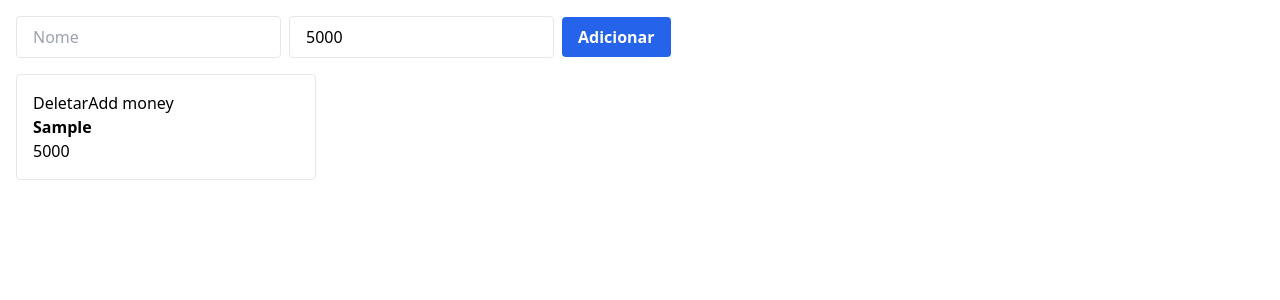
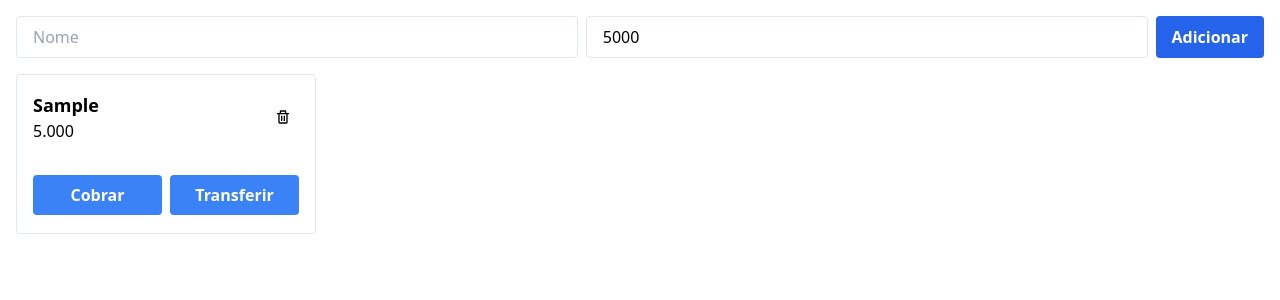
Before and after one commit to PdroLuiz/money-game-calc, a Next.js app: page / in a window 1280 px wide. Both pictures are taken after typing "Sample" into the empty fields and a click on the button "Adicionar". Shown: the top 300 px of the page. Built offline with nearby package versions, Linux system fonts and the light colour scheme.

Commit message:
making the ui better

```diff
--- a/components/player.tsx
+++ b/components/player.tsx
@@ -1,22 +1,28 @@
 import { IPlayer } from '../hooks/use-game'
+import { TrashButton } from './TrashButton'
+type PlayerProps = Omit<IPlayer, 'id'> & { onDelete: Function, addMoney: Function }
 
-type PlayerProps = Omit<IPlayer, 'id'> & { onDelete: Function, addMoney: Function }
+const formatter = new Intl.NumberFormat('pt-BR')
 
 export const Player = (props: PlayerProps) => {
   const handleClick = () => {
     props.onDelete()
   }
 
-  const handleAddMoney = () => {
-    props.addMoney()
-  }
+  return (
+    <section className='border rounded p-4 w-full h-40'>
+      <div className='flex justify-between items-center'>
+        <div>
+          <p className='font-semibold text-lg'>{props.name}</p>
+          <p className=''>{formatter.format(props.money)}</p>
+        </div>
+        <TrashButton onClick={handleClick}/>
 
-  return (
-    <div className='border rounded p-4'>
-      <button onClick={handleClick}>Deletar</button>
-      <button onClick={handleAddMoney}>Add money</button>
-      <p className='font-semibold'>{props.name}</p>
-      <p className=''>{props.money}</p>
-    </div>
+      </div>
+      <div className='flex justify-between pt-8 space-x-2'>
+        <button className='px-4 py-2 rounded bg-blue-500 text-white font-bold w-full'>Cobrar</button>
+        <button className='px-4 py-2 rounded bg-blue-500 text-white font-bold w-full'>Transferir</button>
+      </div>
+    </section>
   )
 }
--- a/pages/index.tsx
+++ b/pages/index.tsx
@@ -18,15 +18,22 @@ const Home: NextPage = () => {
 
   return (
     <div className='p-4 space-y-4'>
-      <form className='space-x-2' onSubmit={handleSubmit}>
-        <input placeholder='Nome' className='border rounded px-4 py-2' type="text" value={name} onChange={e => setName(e.target.value)}/>
-        <input placeholder='Dinheiro' className='border rounded px-4 py-2' type="number" value={money} onChange={e => setMoney(Number(e.target.value))}/>
+      <form className='flex justify-between space-x-2' onSubmit={handleSubmit}>
+        <input placeholder='Nome' className='border rounded px-4 py-2 w-full' type="text" value={name} onChange={e => setName(e.target.value)}/>
+        <input placeholder='Dinheiro' className='border rounded px-4 py-2 w-full' type="number" value={money} onChange={e => setMoney(Number(e.target.value))}/>
         <button
             className='px-4 py-2 bg-blue-600 text-white font-bold rounded'>Adicionar</button>
       </form>
-      <div className='grid grid-cols-4 gap-4'>
+      <div className='grid grid-cols-2 md:grid-cols-3 xl:grid-cols-4 gap-4 w-full'>
         {
-          players.map(p => <Player addMoney={() => addMoney(p.id, 1000)} onDelete={() => deletePlayer(p.id)} key={p.id} name={p.name} money={p.money}/>)
+          players.map(
+            player => <Player
+              key={player.id}
+              addMoney={() => addMoney(player.id, 1000)}
+              onDelete={() => deletePlayer(player.id)}
+              name={player.name}
+              money={player.money}/>
+          )
         }
       </div>
     </div>
```
